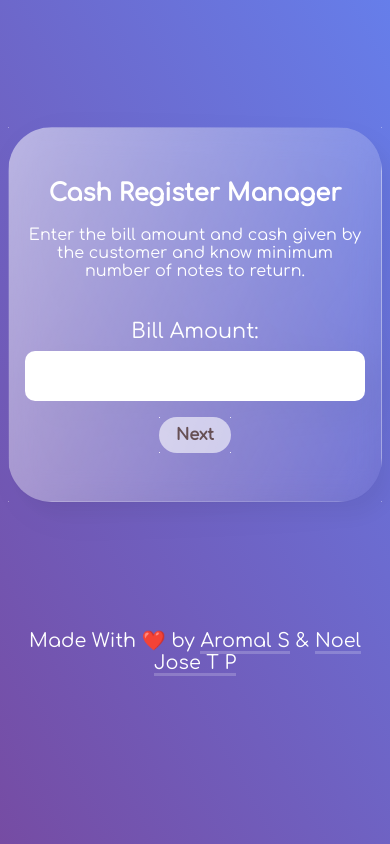
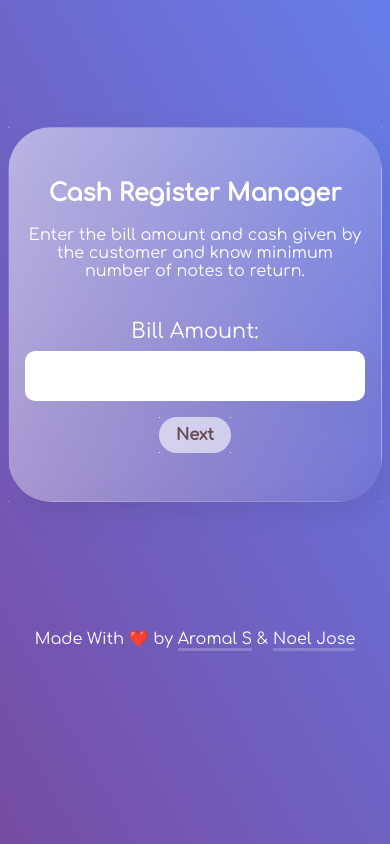
Before and after one commit to aromalsanthosh/Cash-Manager, a plain HTML site: page index.html in a window 390 px wide. Drawn offline with nearby package versions, Linux system fonts and the light colour scheme.

Commit message:
changed footer style in mobile view

```diff
--- a/index.html
+++ b/index.html
@@ -62,6 +62,6 @@
 </body>
 <!-- footer -->
 <footer>
-    <p>Made With ❤️ by <a class="link link--iocaste" href="https://aromalsanthosh.tech/">Aromal S</a> & <a class="link--helike" href="https://github.com/noel-jose/">Noel Jose T    P</a></p>
+    <p>Made With ❤️ by <a class="link link--iocaste" href="https://aromalsanthosh.tech/">Aromal S</a> & <a class="link--helike" href="https://github.com/noel-jose/">Noel Jose</a></p>
 </footer>
 </html>
--- a/style.css
+++ b/style.css
@@ -107,7 +107,7 @@ button:hover{
 
 table{
     width: 100%;
-    table-layout: auto;
+    table-layout: fixed;
     filter: drop-shadow(14.6469px 17.5762px 29.2937px rgba(0, 0, 0, 0.05));
     backdrop-filter: blur(20.5056px);
     overflow: hidden;
@@ -143,3 +143,12 @@ a{
 a:hover{
     border-bottom-color: #fff9;
 }
+
+@media only screen and (max-width: 600px) {
+    table{
+        table-layout: auto;
+    }
+    footer{
+        font-size: medium;
+    }
+  }
```
